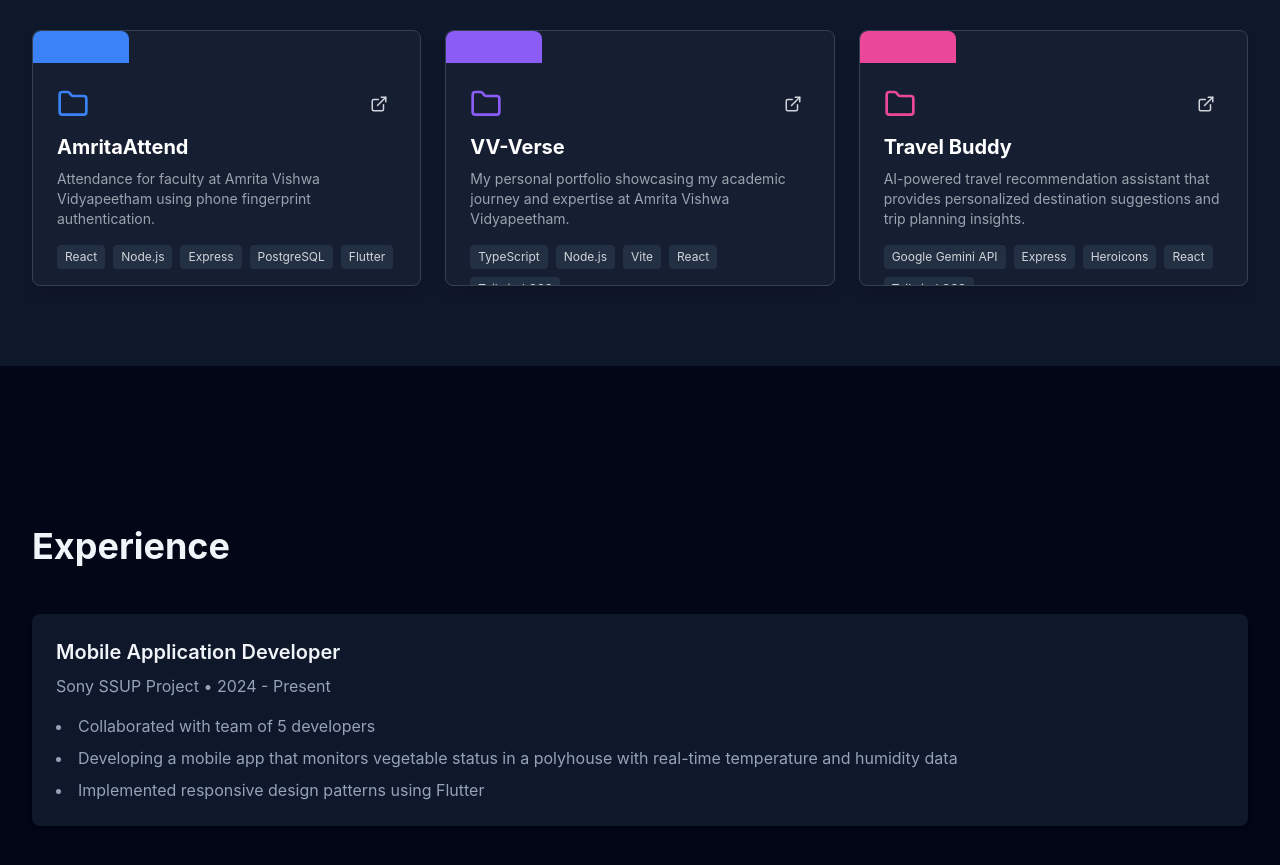
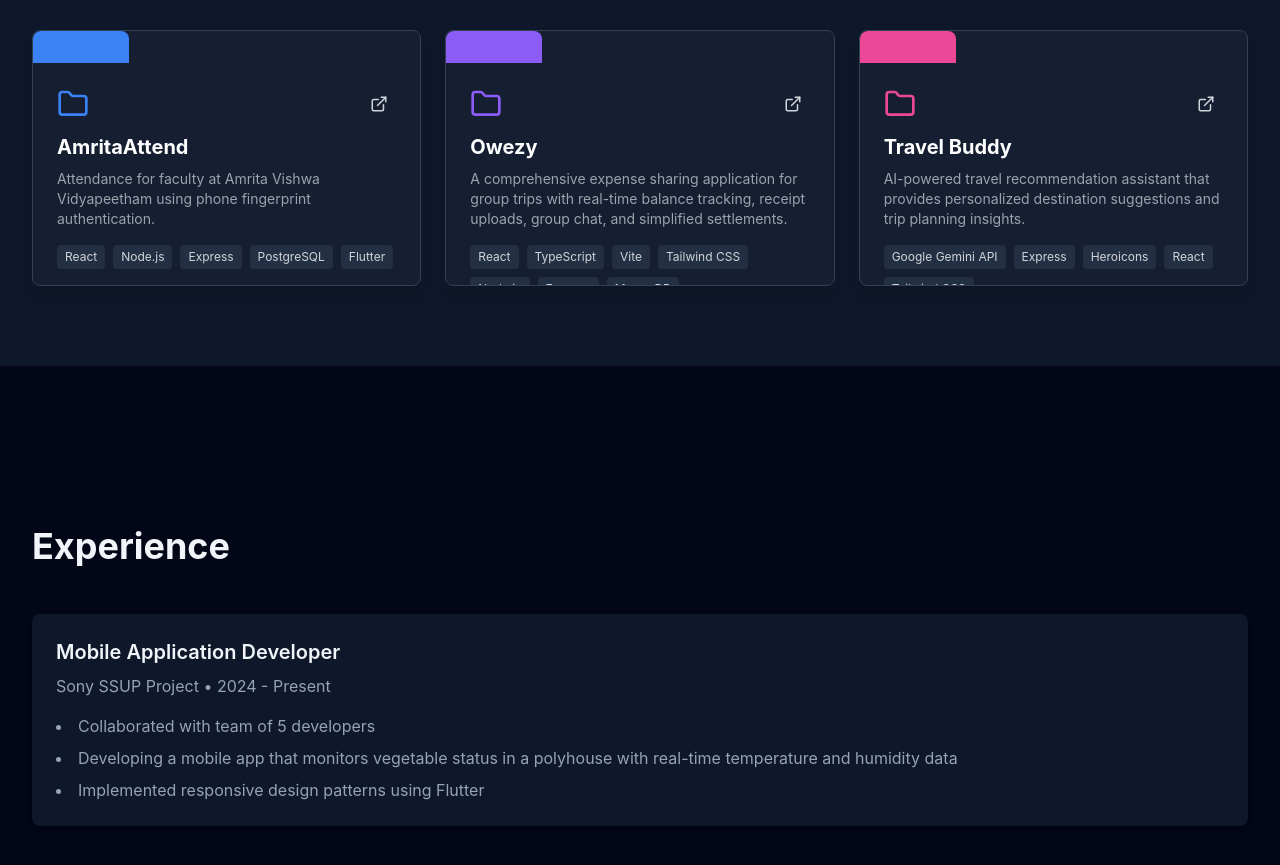
Before and after one commit to vTg2208/portfolio-VV, a React (Vite) app: page / in a window 1280 px wide. Shown: the part 2800-3665 px from the top of the page. Built offline with nearby package versions, Linux system fonts and the light colour scheme; no server answers.

Commit message:
added a new project to the list

```diff
--- a/src/constants/index.ts
+++ b/src/constants/index.ts
@@ -23,11 +23,12 @@ export const PROJECTS: Project[] = [
     tech: ['React', 'Node.js', 'Express', 'PostgreSQL', 'Flutter'],
     link: 'https://vTg2208.github.io/AmritaAttend'
   },
-  {
-    name: 'VV-Verse',
-    description: 'My personal portfolio showcasing my academic journey and expertise at Amrita Vishwa Vidyapeetham.',
-    tech: ['TypeScript', 'Node.js', 'Vite', 'React', 'Tailwind CSS'],
-    link: 'https://vTg2208.github.io/portfolio-VV'
+   {
+    name: 'Owezy',
+    description:
+      'A comprehensive expense sharing application for group trips with real-time balance tracking, receipt uploads, group chat, and simplified settlements.',
+    tech: ['React','TypeScript','Vite','Tailwind CSS','Node.js','Express','MongoDB','Firebase Authentication'],
+    link: 'https://owezy.vercel.app/'
   },
   {
     name: 'Travel Buddy',
```
